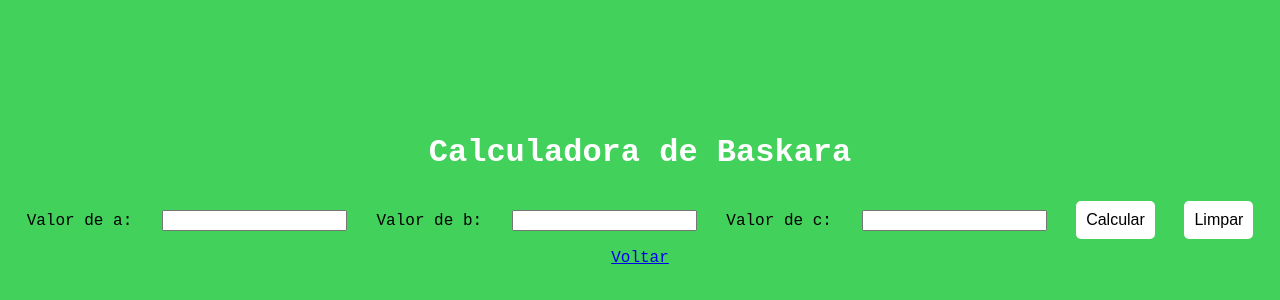
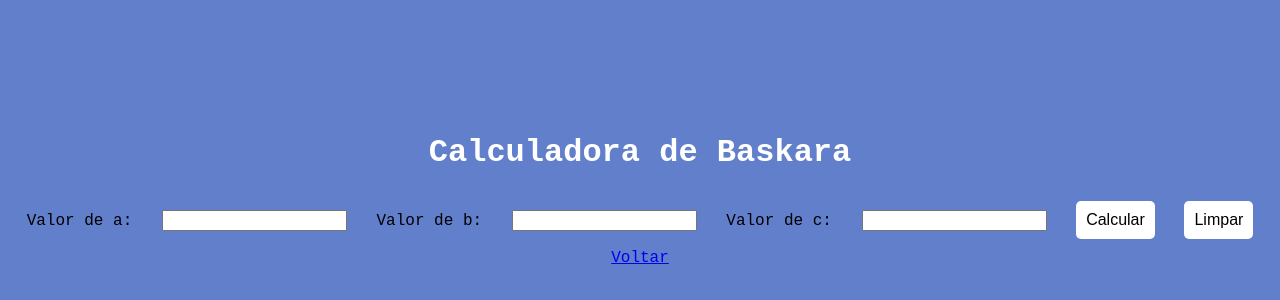
Before and after one commit to cadelocao/NewWorldOrderGodBlessWuTang, a plain HTML site: page baskara.html in a window 1280 px wide. Shown: the part 210-510 px from the top of the page. Drawn offline with Linux system fonts and the light colour scheme.

Commit message:
feat: change background color on baskara and hipotenusa pages

```diff
--- a/baskara.css
+++ b/baskara.css
@@ -1,6 +1,6 @@
 body {
   font-family: "Courier New", Courier, monospace;
-  background-color: #42d15a;
+  background-color: #627fcc;
   display: flex;
   flex-direction: column;
   align-items: center;
--- a/hipotenusa.css
+++ b/hipotenusa.css
@@ -1,6 +1,6 @@
 body {
   font-family: "Courier New", Courier, monospace;
-  background-color: #42d15a;
+  background-color: purple;
   display: flex;
   flex-direction: column;
   align-items: center;
```
